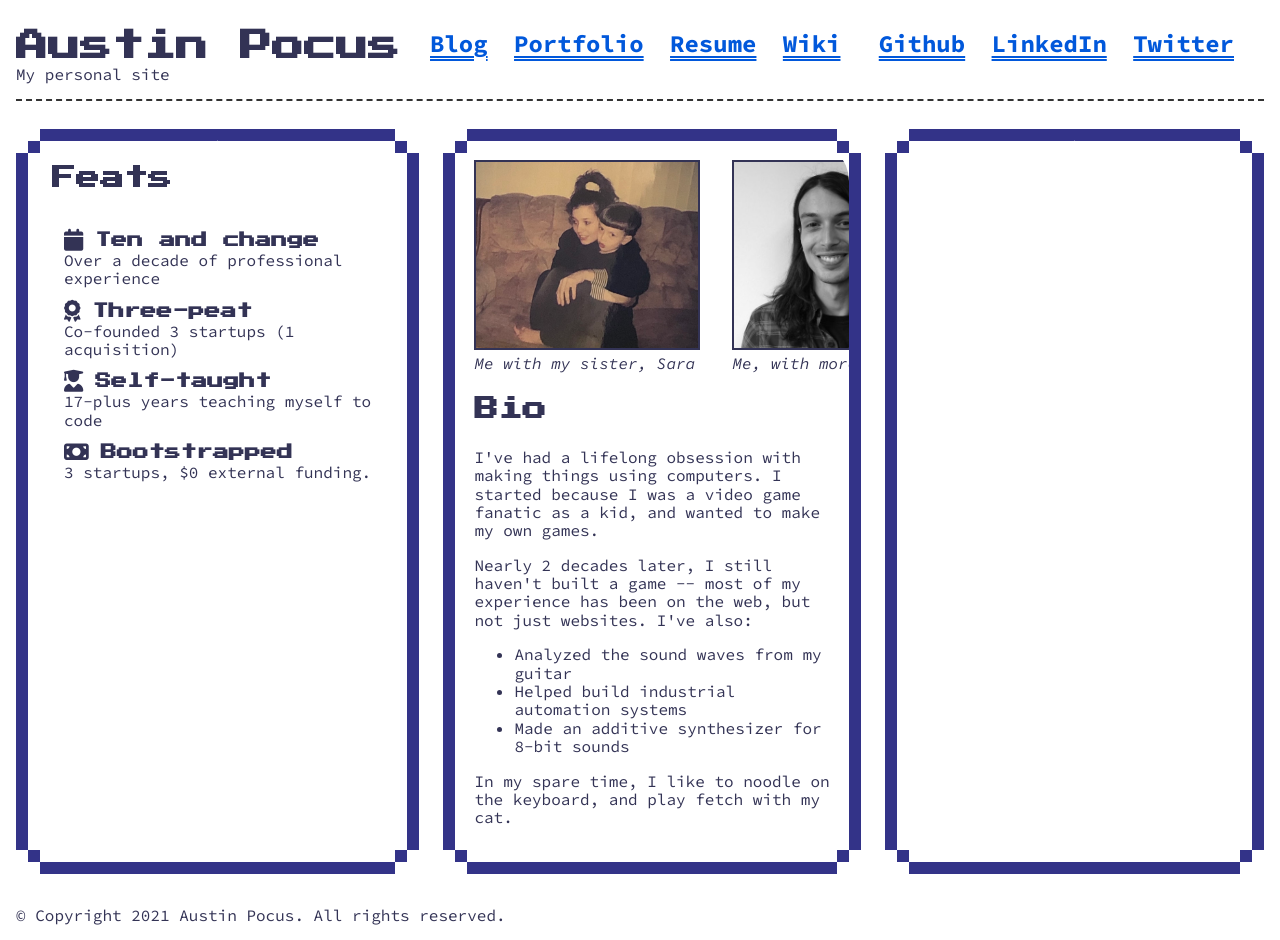
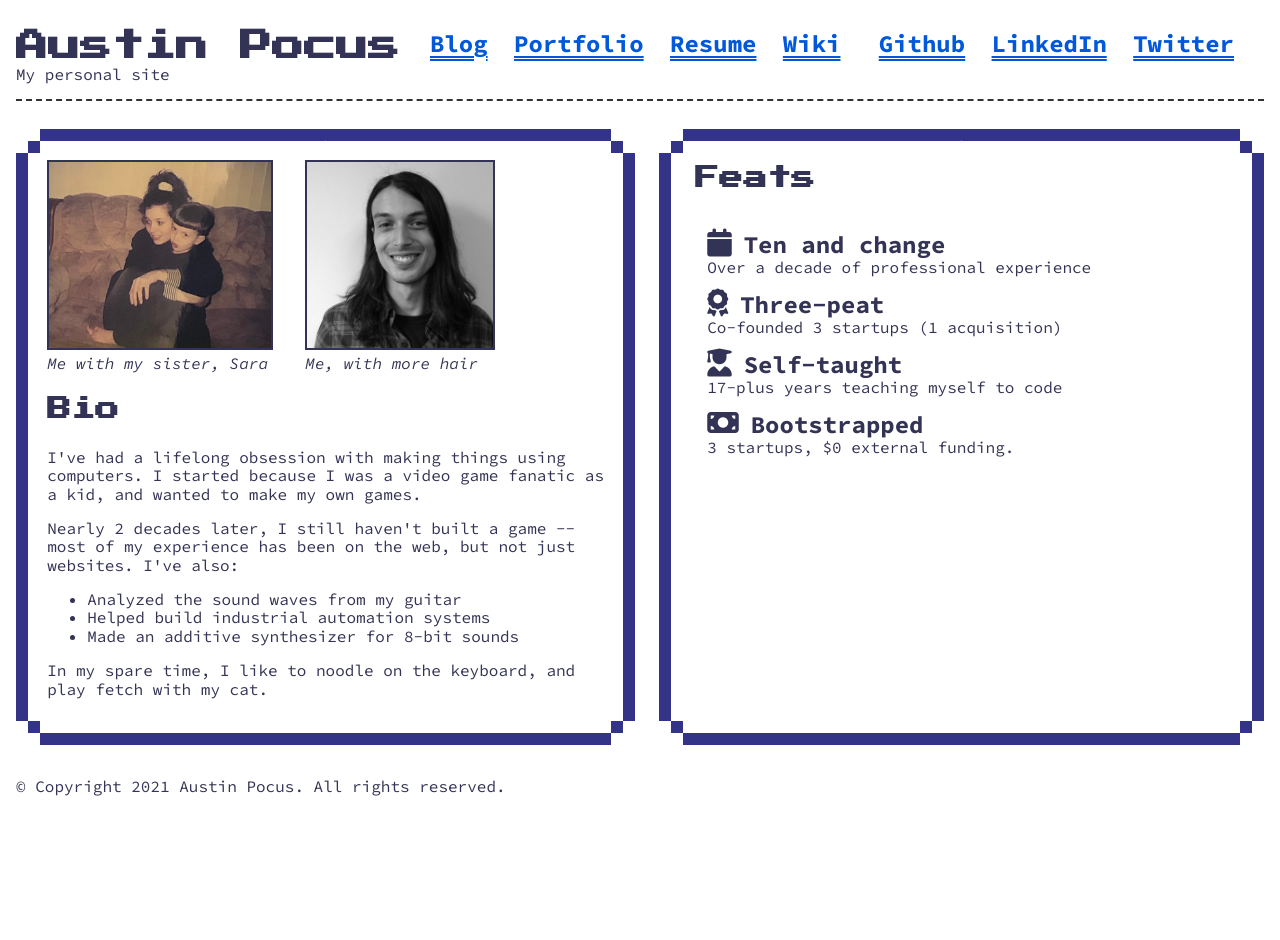
Before and after one commit to ajpocus/austinpocus.com, an Eleventy site: page index.njk in a window 1280 px wide. After the commit the page ends 812 px from the top, so only its background shows below. Built offline with nearby package versions, Linux system fonts and the light colour scheme; Eleventy itself is replaced by a stand-in of ours; files that its build step writes are made by us from their sources; what eleventy-plugin-sass would draw is missing.

Commit message:
rearranging a bit

```diff
--- a/css/index.scss
+++ b/css/index.scss
@@ -51,11 +51,11 @@
                     align-items: baseline;
 
                     i {
-                        font-size: 22px;
+                        font-size: 28px;
                     }
 
-                    h2 {
-                        font-size: 16px;
+                    h3 {
+                        font-size: 24px;
                         margin: 0 12px;
                     }
                 }
--- a/index.njk
+++ b/index.njk
@@ -8,54 +8,6 @@
 {% block main %}
 <div class="home">
     <div class="sections">
-        <section class="stats-section">
-            <div class="heading-group">
-                <h2 class="section-name">Feats</h2>
-            </div>
-
-            <ul class="feat-list">
-                <li class="feat">
-                    <header>
-                        <i class="fas fa-calendar"></i>
-                        <h2>Ten and change</h2>
-                    </header>
-                    <div class="description">
-                        Over a decade of professional experience
-                    </div>
-                </li>
-
-                <li class="feat">
-                    <header>
-                        <i class="fas fa-award"></i>
-                        <h2>Three-peat</h2>
-                    </header>
-                    <div class="description">
-                        Co-founded 3 startups (1 acquisition)
-                    </div>
-                </li>
-
-                <li class="feat">
-                    <header>
-                        <i class="fas fa-user-graduate"></i>
-                        <h2>Self-taught</h2>
-                    </header>
-                    <div class="description">
-                        17-plus years teaching myself to code
-                    </div>
-                </li>
-
-                <li class="feat">
-                    <header>
-                        <i class="fas fa-money-bill"></i>
-                        <h2>Bootstrapped</h2>
-                    </header>
-                    <div class="description">
-                        3 startups, $0 external funding.
-                    </div>
-                </li>
-            </ul>
-        </section>
-
         <section class="main-section">
             <div class="pictures">
                 <figure class="left">
@@ -85,8 +37,52 @@
             </div>
         </section>
 
-        <section class="tools-section">
+        <section class="stats-section">
+            <div class="heading-group">
+                <h2 class="section-name">Feats</h2>
+            </div>
 
+            <ul class="feat-list">
+                <li class="feat">
+                    <header>
+                        <i class="fas fa-calendar"></i>
+                        <h3>Ten and change</h3>
+                    </header>
+                    <div class="description">
+                        Over a decade of professional experience
+                    </div>
+                </li>
+
+                <li class="feat">
+                    <header>
+                        <i class="fas fa-award"></i>
+                        <h3>Three-peat</h3>
+                    </header>
+                    <div class="description">
+                        Co-founded 3 startups (1 acquisition)
+                    </div>
+                </li>
+
+                <li class="feat">
+                    <header>
+                        <i class="fas fa-user-graduate"></i>
+                        <h3>Self-taught</h3>
+                    </header>
+                    <div class="description">
+                        17-plus years teaching myself to code
+                    </div>
+                </li>
+
+                <li class="feat">
+                    <header>
+                        <i class="fas fa-money-bill"></i>
+                        <h3>Bootstrapped</h3>
+                    </header>
+                    <div class="description">
+                        3 startups, $0 external funding.
+                    </div>
+                </li>
+            </ul>
         </section>
     </div>
 </div>
```
